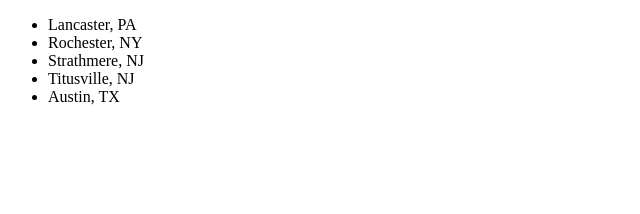
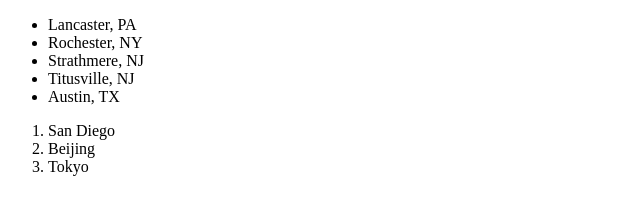
Before and after one commit to jdunc/html-exercise, a plain HTML site: page index.html in a window 1280 px wide. Shown: the whole page, without its empty margins (0-640 px from the left). Drawn offline with Linux system fonts and the light colour scheme.

Commit message:
added destinations

```diff
--- a/index.html
+++ b/index.html
@@ -12,6 +12,10 @@
       <li>Titusville, NJ</li>
       <li>Austin, TX</li>
     </ul>
-
+    <ol>
+      <li>San Diego</li>
+      <li>Beijing</li>
+      <li>Tokyo</li>
+    </ol>
   </body>
 </html>
```
